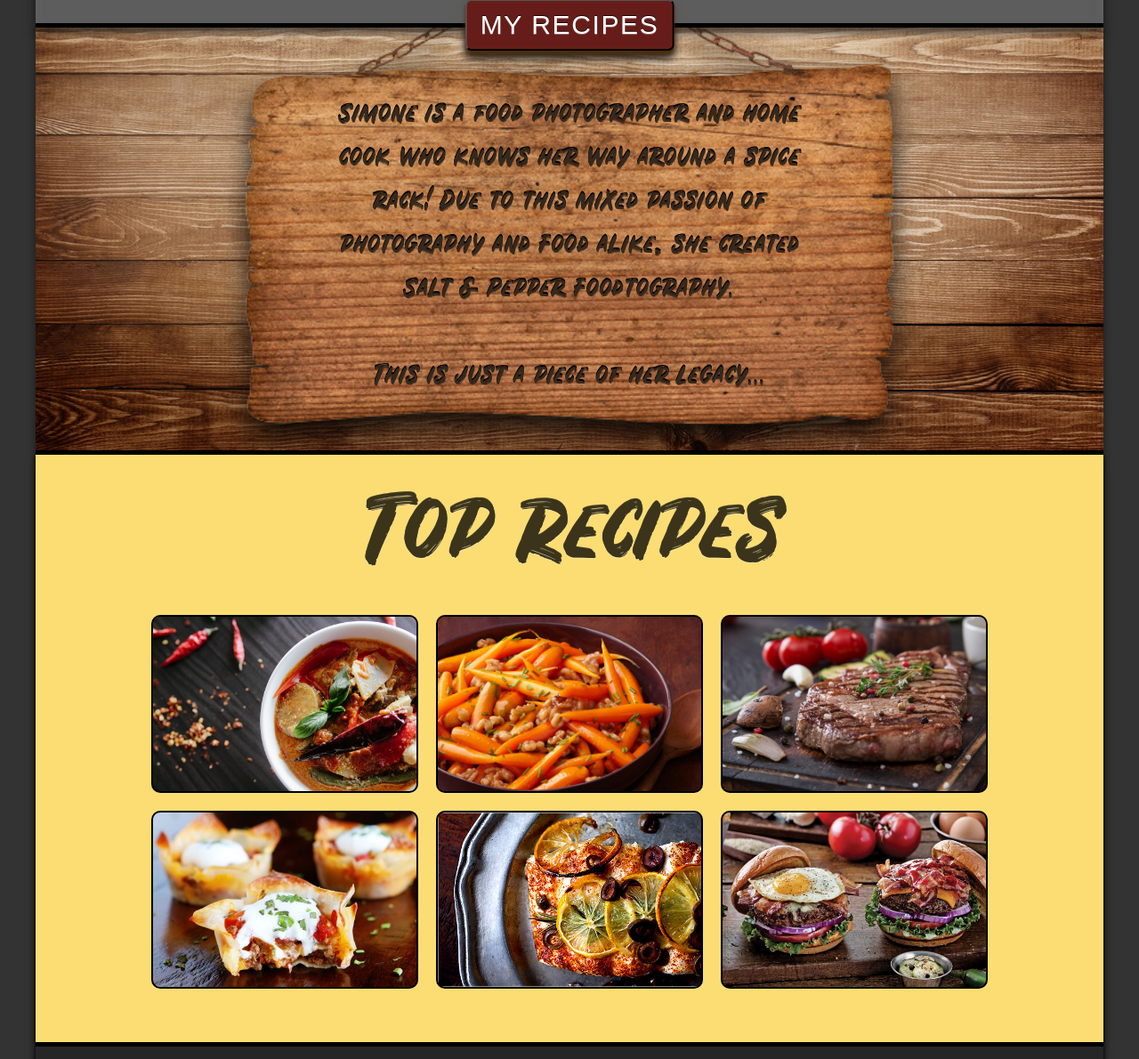
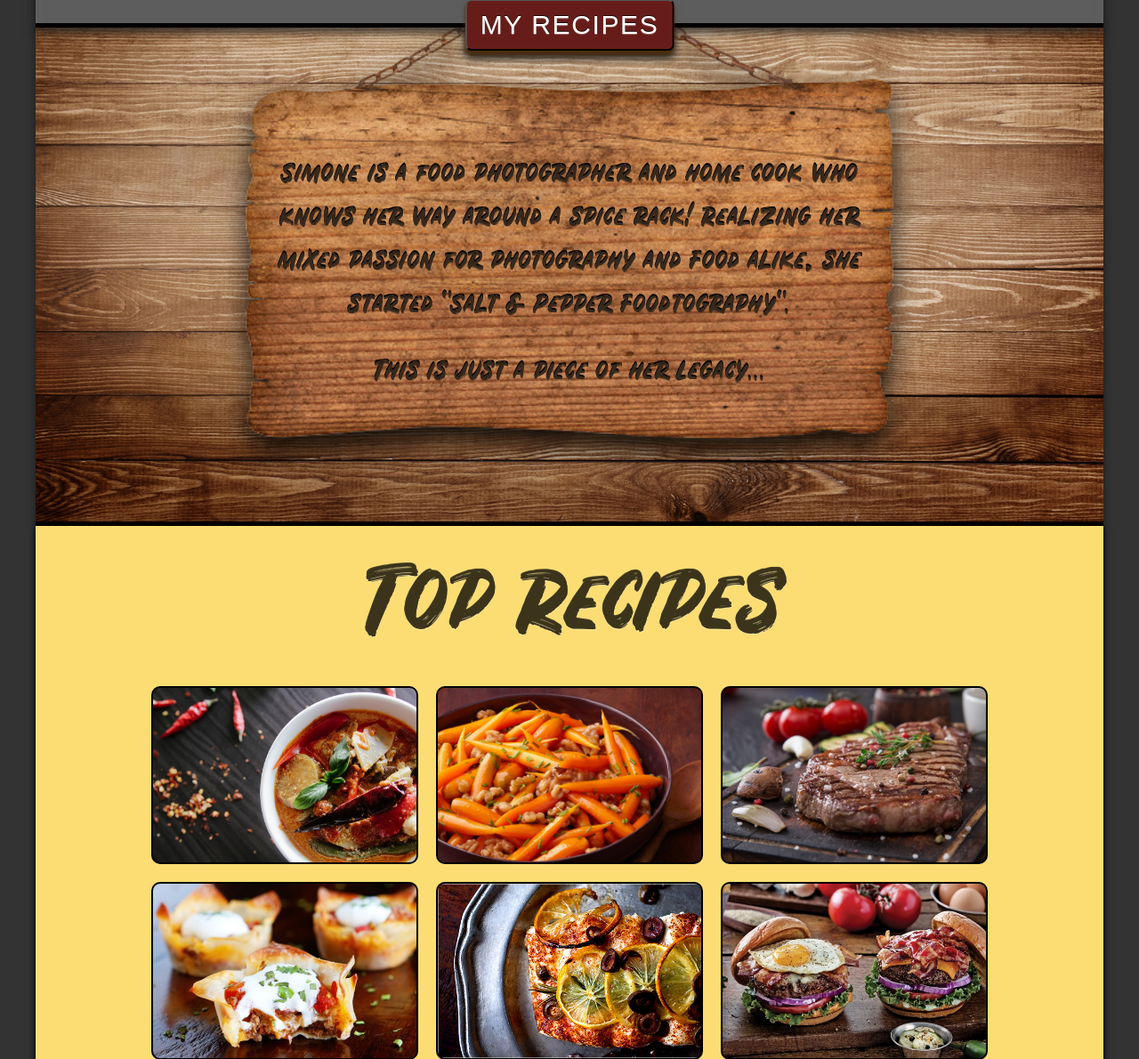
Before and after one commit to NathanielDaniels/cookbook-project, a PHP site: page / in a window 1280 px wide. Shown: the part 726-1916 px from the top of the page at 89% size. Run offline with PHP 8.4, Linux system fonts and the light colour scheme; some libraries are stand-ins or nearby versions; some web fonts are replaced; grey boxes are pictures that could not be loaded.

Commit message:
about section sizes much better. Now for mobile

```diff
--- a/CSS/styles.css
+++ b/CSS/styles.css
@@ -186,7 +186,7 @@ body {
 .main-container .about-section {
   z-index: -1;
   position: relative;
-  height: 30rem;
+  height: 35rem;
   background: var(--main-color);
   background-image: url("/IMG/Wood-Grain.jpg");
   background-position: bottom;
@@ -202,7 +202,7 @@ body {
 }
 
 .main-container .about-section .boardContainer .backboard {
-  height: 28rem;
+  height: 30rem;
   background-image: url("/IMG/woodSign2.png");
   background-position: center;
   background-size: 100rem;
@@ -210,10 +210,10 @@ body {
 }
 
 .main-container .about-section .boardContainer .backboard p {
-  width: 35rem;
+  width: 45rem;
   letter-spacing: 1px;
   position: relative;
-  top: 55%;
+  top: 50%;
   left: 50%;
   -webkit-transform: translate(-50%, -50%);
           transform: translate(-50%, -50%);
@@ -222,6 +222,11 @@ body {
   text-align: center;
   color: transparent;
   text-shadow: 0px 1px 0px #36281c, 0px -1px 0px black;
+}
+
+.main-container .about-section .boardContainer .backboard p:nth-child(2) {
+  position: relative;
+  top: 12rem;
 }
 
 .main-container .topRecipes-container {
--- a/CSS/styles.scss
+++ b/CSS/styles.scss
@@ -222,8 +220,7 @@ body {
   .about-section {
     z-index: -1;
     position: relative;
-    // width: 100%;
-    height: 30rem;
+    height: 35rem;
     // background: hsl(36, 75%, 85%);
     background: var(--main-color);
     // background-image: url("/IMG/aboutBg.jpg");
@@ -240,18 +237,16 @@ body {
       filter: drop-shadow(0px 15px 15px hsla(0, 0, 0, 0.9));
       text-shadow: 0px 1px 1.8px hsl(3, 60, 5);
       .backboard {
-        height: 28rem;
+        height: 30rem;
         background-image: url("/IMG/woodSign2.png");
         background-position: center;
         background-size: 100rem;
         background-repeat: no-repeat;
         p {
-          width: 35rem;
-          // height: 100rem;
-          // padding: 5rem 10rem 0;
+          width: 45rem;
           letter-spacing: 1px;
           position: relative;
-          top: 55%;
+          top: 50%;
           left: 50%;
           transform: translate(-50%, -50%);
           font-family: Rustico;
@@ -262,7 +257,8 @@ body {
             0px -1px 0px rgba(0, 0, 0, 1);
         }
         p:nth-child(2) {
-          // margin-top: 5px;
+          position: relative;
+          top: 12rem;
         }
       }
     }
--- a/index.html
+++ b/index.html
@@ -55,9 +55,9 @@
           <div class="backboard">
             <p>
               Simone is a food photographer and home cook
-              who knows her way around a spice rack! Due to this mixed passion of photography and Food alike, she created Salt & Pepper Foodtography. <br><br> This is just a piece of her Legacy...
+              who knows her way around a spice rack! Realizing her mixed passion for photography and Food alike, she started "Salt & Pepper Foodtography".
             </p>
-            <!-- <p>This is just a piece of her Legacy...</p> -->
+            <p>This is just a piece of her Legacy...</p>
           </div>
         </div>
       </section>
```
Also changed, not shown: other parts of CSS/styles.css (+16 -18 lines), other parts of CSS/styles.scss (+27 -13 lines), 1 other file.
